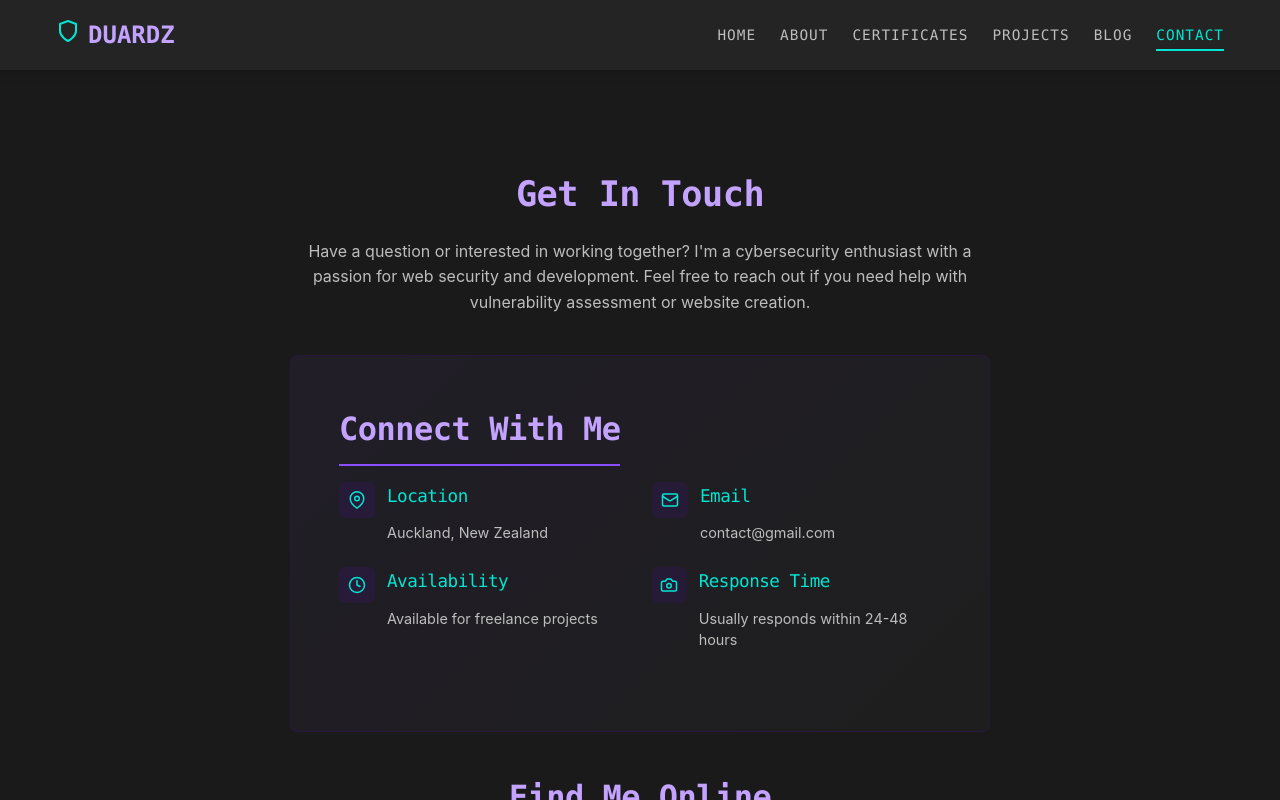
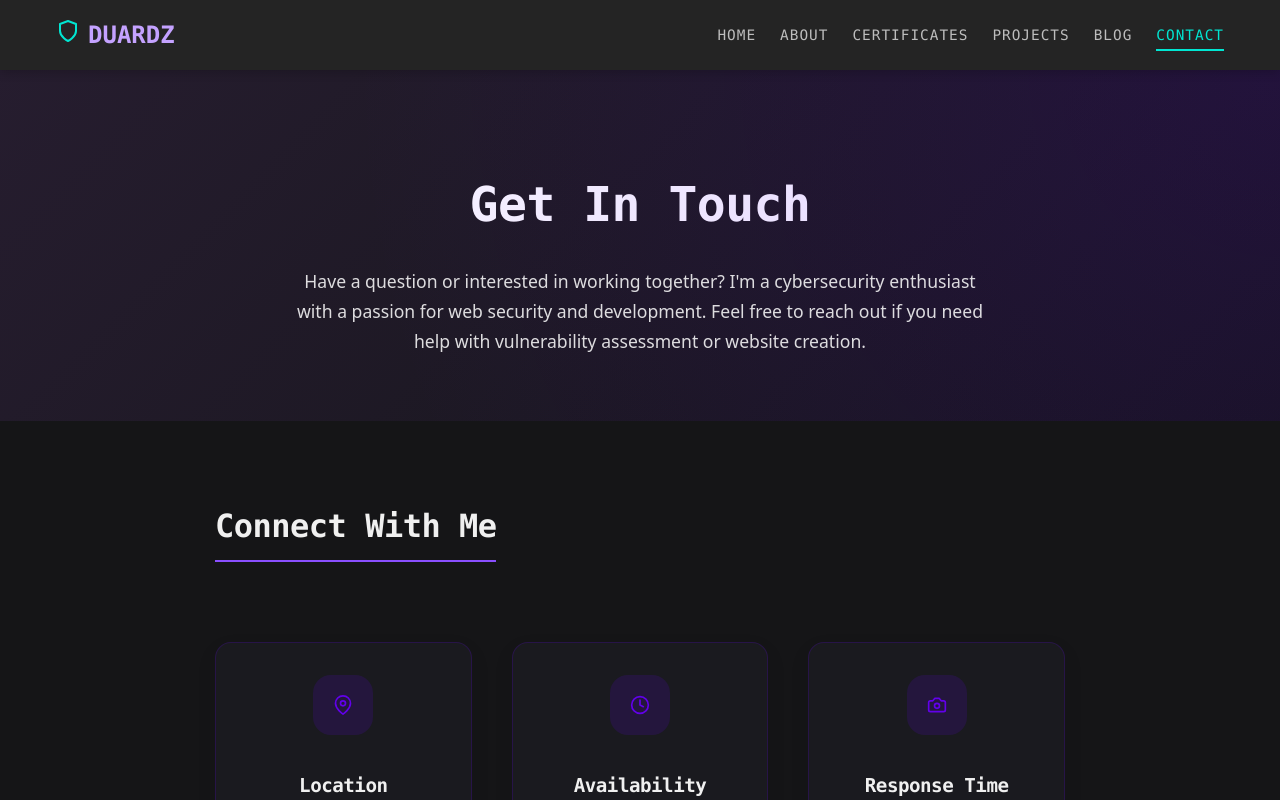
Before and after one commit to Duardz/Duardz, a SvelteKit app: page /contact in a window 1280 px wide. Built offline with nearby package versions, Linux system fonts and the light colour scheme.

Commit message:
Adjust layout and content for contact page

```diff
--- a/src/routes/contact/+page.svelte
+++ b/src/routes/contact/+page.svelte
@@ -1,8 +1,6 @@
 <!-- Contact Page (Without Form): src/routes/contact/+page.svelte -->
 <script>
-  import { onMount } from 'svelte';
-
-  // Social media profiles data - simplified
+  // Social media profiles data - simplified to just LinkedIn and GitHub
   const socialProfiles = [
     {
       name: "LinkedIn",
@@ -15,150 +13,72 @@
       icon: "github",
       url: "https://github.com/username",
       color: "#6e5494"
-    },
-    {
-      name: "Twitter",
-      icon: "twitter",
-      url: "https://twitter.com/username",
-      color: "#1DA1F2"
     }
   ];
 
-  // Contact info - simplified
+  // Contact info - simplified (removed email)
   const contactInfo = {
     location: "Auckland, New Zealand",
-    email: "contact@gmail.com",
     availability: "Available for freelance projects",
     response: "Usually responds within 24-48 hours"
   };
-
-  // Matrix canvas animation (simplified)
-  // @ts-ignore
-  let canvas;
-
-  onMount(() => {
-    // @ts-ignore
-    if (canvas) {
-      const ctx = canvas.getContext('2d');
-      canvas.width = canvas.clientWidth;
-      canvas.height = canvas.clientHeight;
-
-      const characters = "01".split("");
-      const fontSize = 12;
-      const columns = canvas.width / fontSize;
-
-      // @ts-ignore
-      const drops = [];
-      for (let i = 0; i < columns; i++) {
-        drops[i] = Math.floor(Math.random() * canvas.height / fontSize);
-      }
-
-      function draw() {
-        ctx.fillStyle = "rgba(18, 18, 18, 0.05)";
-        // @ts-ignore
-        ctx.fillRect(0, 0, canvas.width, canvas.height);
-
-        ctx.fillStyle = "#6200EA";
-        ctx.font = fontSize + "px monospace";
-
-        for (let i = 0; i < drops.length; i++) {
-          const text = characters[Math.floor(Math.random() * characters.length)];
-          // @ts-ignore
-          ctx.fillText(text, i * fontSize, drops[i] * fontSize);
-
-          // @ts-ignore
-          if (drops[i] * fontSize > canvas.height && Math.random() > 0.975) {
-            drops[i] = 0;
-          }
-
-          // @ts-ignore
-          drops[i]++;
-        }
-      }
-
-      setInterval(draw, 33);
-
-      // Resize handler
-      window.addEventListener('resize', () => {
-        // @ts-ignore
-        canvas.width = canvas.clientWidth;
-        // @ts-ignore
-        canvas.height = canvas.clientHeight;
-      });
-    }
-  });
 </script>
 
 <svelte:head>
   <title>Contact | CyberPortfolio</title>
+  <meta name="description" content="Get in touch with me for cybersecurity and web development services.">
 </svelte:head>
 
-<section class="section">
+<main class="page-wrapper">
+  <!-- Header Section -->
+  <section class="hero-section">
     <div class="container">
-    <div style="position: relative;">
-      <canvas
-        bind:this={canvas}
-        style="position: absolute; top: 0; left: 0; width: 100%; height: 100%; z-index: -1; opacity: 0.2;"
-      ></canvas>
-
-      <div style="position: relative; z-index: 1; padding: 2rem 0;">
       <h1 class="main-heading">Get In Touch</h1>
       <p class="intro-text">Have a question or interested in working together? I'm a cybersecurity enthusiast with a passion for web security and development. Feel free to reach out if you need help with vulnerability assessment or website creation.</p>
+    </div>
+  </section>
 
-        <div class="content-layout">
-          <!-- Contact Information -->
-          <div class="card contact-card">
-            <div class="card-content">
-              <h2>Connect With Me</h2>
+  <!-- Contact Info Section -->
+  <section class="contact-section">
+    <div class="container">
+      <div class="section-content">
+        <h2 class="section-heading">Connect With Me</h2>
 
         <div class="contact-info">
           <div class="contact-item">
-                  <span class="contact-icon">
-                    <svg xmlns="http://www.w3.org/2000/svg" width="18" height="18" viewBox="0 0 24 24" fill="none" stroke="currentColor" stroke-width="2" stroke-linecap="round" stroke-linejoin="round">
+            <div class="contact-icon">
+              <svg xmlns="http://www.w3.org/2000/svg" width="20" height="20" viewBox="0 0 24 24" fill="none" stroke="currentColor" stroke-width="2" stroke-linecap="round" stroke-linejoin="round">
                 <path d="M21 10c0 7-9 13-9 13s-9-6-9-13a9 9 0 0 1 18 0z"></path>
                 <circle cx="12" cy="10" r="3"></circle>
               </svg>
-                  </span>
-                  <div>
+            </div>
+            <div class="contact-details">
               <h3>Location</h3>
               <p>{contactInfo.location}</p>
             </div>
           </div>
 
           <div class="contact-item">
-                  <span class="contact-icon">
-                    <svg xmlns="http://www.w3.org/2000/svg" width="18" height="18" viewBox="0 0 24 24" fill="none" stroke="currentColor" stroke-width="2" stroke-linecap="round" stroke-linejoin="round">
-                      <rect x="2" y="4" width="20" height="16" rx="2"></rect>
-                      <path d="M22 7l-8.97 5.7a1.94 1.94 0 01-2.06 0L2 7"></path>
-                    </svg>
-                  </span>
-                  <div>
-                    <h3>Email</h3>
-                    <p>{contactInfo.email}</p>
-                  </div>
-                </div>
-
-                <div class="contact-item">
-                  <span class="contact-icon">
-                    <svg xmlns="http://www.w3.org/2000/svg" width="18" height="18" viewBox="0 0 24 24" fill="none" stroke="currentColor" stroke-width="2" stroke-linecap="round" stroke-linejoin="round">
+            <div class="contact-icon">
+              <svg xmlns="http://www.w3.org/2000/svg" width="20" height="20" viewBox="0 0 24 24" fill="none" stroke="currentColor" stroke-width="2" stroke-linecap="round" stroke-linejoin="round">
                 <path d="M12 22a10 10 0 1 0 0-20 10 10 0 0 0 0 20z"></path>
                 <path d="M12 6v6l4 2"></path>
               </svg>
-                  </span>
-                  <div>
+            </div>
+            <div class="contact-details">
               <h3>Availability</h3>
               <p>{contactInfo.availability}</p>
             </div>
           </div>
 
           <div class="contact-item">
-                  <span class="contact-icon">
-                    <svg xmlns="http://www.w3.org/2000/svg" width="18" height="18" viewBox="0 0 24 24" fill="none" stroke="currentColor" stroke-width="2" stroke-linecap="round" stroke-linejoin="round">
+            <div class="contact-icon">
+              <svg xmlns="http://www.w3.org/2000/svg" width="20" height="20" viewBox="0 0 24 24" fill="none" stroke="currentColor" stroke-width="2" stroke-linecap="round" stroke-linejoin="round">
                 <path d="M14.5 4h-5L7 7H4a2 2 0 0 0-2 2v9a2 2 0 0 0 2 2h16a2 2 0 0 0 2-2V9a2 2 0 0 0-2-2h-3l-2.5-3z"></path>
                 <circle cx="12" cy="13" r="3"></circle>
               </svg>
-                  </span>
-                  <div>
+            </div>
+            <div class="contact-details">
               <h3>Response Time</h3>
               <p>{contactInfo.response}</p>
             </div>
@@ -166,13 +86,16 @@
         </div>
       </div>
     </div>
+  </section>
 
-          <!-- Social Profiles Section - Simplified -->
-          <div class="social-section">
-            <h2>Find Me Online</h2>
+  <!-- Social Profiles Section -->
+  <section class="social-section">
+    <div class="container">
+      <div class="section-content">
+        <h2 class="section-heading">Find Me Online</h2>
         <div class="social-grid">
           {#each socialProfiles as profile}
-                <a href={profile.url} target="_blank" rel="noopener noreferrer" class="social-card">
+            <a href={profile.url} target="_blank" rel="noopener noreferrer" class="social-card" aria-label={`Connect on ${profile.name}`}>
               <span class="social-card-icon" style={`color: ${profile.color};`}>
                 {#if profile.icon === 'linkedin'}
                   <svg xmlns="http://www.w3.org/2000/svg" width="28" height="28" viewBox="0 0 24 24" fill="none" stroke="currentColor" stroke-width="2" stroke-linecap="round" stroke-linejoin="round">
@@ -184,10 +107,6 @@
                   <svg xmlns="http://www.w3.org/2000/svg" width="28" height="28" viewBox="0 0 24 24" fill="none" stroke="currentColor" stroke-width="2" stroke-linecap="round" stroke-linejoin="round">
                     <path d="M9 19c-5 1.5-5-2.5-7-3m14 6v-3.87a3.37 3.37 0 0 0-.94-2.61c3.14-.35 6.44-1.54 6.44-7A5.44 5.44 0 0 0 20 4.77 5.07 5.07 0 0 0 19.91 1S18.73.65 16 2.48a13.38 13.38 0 0 0-7 0C6.27.65 5.09 1 5.09 1A5.07 5.07 0 0 0 5 4.77a5.44 5.44 0 0 0-1.5 3.78c0 5.42 3.3 6.61 6.44 7A3.37 3.37 0 0 0 9 18.13V22"></path>
                   </svg>
-                    {:else if profile.icon === 'twitter'}
-                      <svg xmlns="http://www.w3.org/2000/svg" width="28" height="28" viewBox="0 0 24 24" fill="none" stroke="currentColor" stroke-width="2" stroke-linecap="round" stroke-linejoin="round">
-                        <path d="M23 3a10.9 10.9 0 0 1-3.14 1.53 4.48 4.48 0 0 0-7.86 3v1A10.66 10.66 0 0 1 3 4s-4 9 5 13a11.64 11.64 0 0 1-7 2c9 5 20 0 20-11.5a4.5 4.5 0 0 0-.08-.83A7.72 7.72 0 0 0 23 3z"></path>
-                      </svg>
                 {/if}
               </span>
               <span class="social-label">{profile.name}</span>
@@ -196,52 +115,55 @@
         </div>
       </div>
     </div>
-      </div>
-    </div>
-  </div>
   </section>
 
-<!-- Services section - Simplified and focused on actual services -->
-<section class="section" style="background-color: var(--dark-elevated); padding: 3rem 0;">
-  <div class="container" style="text-align: center;">
-    <h2>How I Can Help</h2>
-    <p style="max-width: 700px; margin: 0 auto 1.5rem auto;">As a cybersecurity enthusiast with web development skills, here are the services I currently offer:</p>
+  <!-- Services section -->
+  <section class="services-section">
+    <div class="container">
+      <h2 class="section-heading centered">How I Can Help</h2>
+      <p class="services-intro">As a cybersecurity enthusiast with web development skills, here are the services I currently offer:</p>
 
       <div class="services-grid">
-      <div class="card">
-        <div class="card-content">
-          <svg xmlns="http://www.w3.org/2000/svg" width="40" height="40" viewBox="0 0 24 24" fill="none" stroke="var(--secondary)" stroke-width="2" stroke-linecap="round" stroke-linejoin="round" style="margin-bottom: 1rem;">
+        <div class="service-card">
+          <div class="service-icon">
+            <svg xmlns="http://www.w3.org/2000/svg" width="40" height="40" viewBox="0 0 24 24" fill="none" stroke="currentColor" stroke-width="2" stroke-linecap="round" stroke-linejoin="round">
               <path d="M18 8h1a4 4 0 0 1 0 8h-1"></path>
               <path d="M2 8h16v9a4 4 0 0 1-4 4H6a4 4 0 0 1-4-4V8z"></path>
               <line x1="6" y1="1" x2="6" y2="4"></line>
               <line x1="10" y1="1" x2="10" y2="4"></line>
               <line x1="14" y1="1" x2="14" y2="4"></line>
             </svg>
+          </div>
+          <div class="service-content">
             <h3>Web Vulnerability Assessment</h3>
             <p>I can help identify security weaknesses in your website, perform basic penetration testing, and provide recommendations to improve your web security.</p>
           </div>
         </div>
 
-      <div class="card">
-        <div class="card-content">
-          <svg xmlns="http://www.w3.org/2000/svg" width="40" height="40" viewBox="0 0 24 24" fill="none" stroke="var(--secondary)" stroke-width="2" stroke-linecap="round" stroke-linejoin="round" style="margin-bottom: 1rem;">
+        <div class="service-card">
+          <div class="service-icon">
+            <svg xmlns="http://www.w3.org/2000/svg" width="40" height="40" viewBox="0 0 24 24" fill="none" stroke="currentColor" stroke-width="2" stroke-linecap="round" stroke-linejoin="round">
               <polygon points="12 2 2 7 12 12 22 7 12 2"></polygon>
               <polyline points="2 17 12 22 22 17"></polyline>
               <polyline points="2 12 12 17 22 12"></polyline>
             </svg>
+          </div>
+          <div class="service-content">
             <h3>Website Creation</h3>
             <p>Need a simple, secure website? I create responsive websites with modern frameworks like SvelteKit, focusing on both functionality and security best practices.</p>
           </div>
         </div>
 
-      <div class="card">
-        <div class="card-content">
-          <svg xmlns="http://www.w3.org/2000/svg" width="40" height="40" viewBox="0 0 24 24" fill="none" stroke="var(--secondary)" stroke-width="2" stroke-linecap="round" stroke-linejoin="round" style="margin-bottom: 1rem;">
+        <div class="service-card">
+          <div class="service-icon">
+            <svg xmlns="http://www.w3.org/2000/svg" width="40" height="40" viewBox="0 0 24 24" fill="none" stroke="currentColor" stroke-width="2" stroke-linecap="round" stroke-linejoin="round">
               <path d="M17 21v-2a4 4 0 0 0-4-4H5a4 4 0 0 0-4 4v2"></path>
               <circle cx="9" cy="7" r="4"></circle>
               <path d="M23 21v-2a4 4 0 0 0-3-3.87"></path>
               <path d="M16 3.13a4 4 0 0 1 0 7.75"></path>
             </svg>
+          </div>
+          <div class="service-content">
             <h3>Project Collaboration</h3>
             <p>Interested in collaborating on a cybersecurity or web development project? I'm always looking to learn and grow by working with others on interesting challenges.</p>
           </div>
@@ -249,187 +171,410 @@
       </div>
     </div>
   </section>
+</main>
 
 <style>
+  /* Base styles */
+  :global(body) {
+    background-color: #121212;
+    color: #f0f0f0;
+    margin: 0;
+    font-family: system-ui, -apple-system, BlinkMacSystemFont, 'Segoe UI', Roboto, Oxygen, Ubuntu, Cantarell, 'Open Sans', 'Helvetica Neue', sans-serif;
+  }
+
+  .page-wrapper {
+    overflow: hidden;
+  }
+
+  .container {
+    max-width: 1200px;
+    width: 90%;
+    margin: 0 auto;
+  }
+
+  .section-content {
+    max-width: 850px;
+    margin: 0 auto;
+  }
+
+  /* Hero Section */
+  .hero-section {
+    position: relative;
+    padding: 6rem 0 4rem;
+    background: linear-gradient(135deg, rgba(40, 30, 50, 0.9) 0%, rgba(20, 20, 25, 0.95) 100%);
+    overflow: hidden;
+  }
+
+  .hero-section::before {
+    content: '';
+    position: absolute;
+    top: 0;
+    right: 0;
+    width: 100%;
+    height: 100%;
+    background: radial-gradient(circle at top right, rgba(98, 0, 234, 0.15), transparent 70%);
+  }
+
+  /* Typography */
   .main-heading {
+    position: relative;
     text-align: center;
-    margin-bottom: 1rem;
-    font-size: 2.2rem;
+    margin-bottom: 1.5rem;
+    font-size: 3rem;
+    font-weight: 700;
+    background: linear-gradient(120deg, #fff, #e0d0ff);
+    -webkit-background-clip: text;
+    -webkit-text-fill-color: transparent;
+    background-clip: text;
+    letter-spacing: -0.5px;
+  }
+
+  .section-heading {
+    font-size: 2rem;
+    margin-bottom: 2rem;
+    font-weight: 600;
+    color: #f0f0f0;
+    text-align: center;
   }
 
   .intro-text {
+    position: relative;
     text-align: center;
-    margin-bottom: 2.5rem;
+    margin-bottom: 0;
     max-width: 700px;
     margin-left: auto;
     margin-right: auto;
-    line-height: 1.6;
+    line-height: 1.7;
+    font-size: 1.1rem;
+    color: rgba(255, 255, 255, 0.85);
   }
 
-  .content-layout {
-    display: flex;
-    flex-direction: column;
-    gap: 2.5rem;
-    max-width: 800px;
-    margin: 0 auto;
-  }
-
-  .contact-card {
-    max-width: 700px;
-    margin: 0 auto;
-    background-color: rgba(255, 255, 255, 0.02);
-    border: 1px solid rgba(98, 0, 234, 0.15);
-    border-radius: 8px;
-  }
-
-  .card-content {
-    padding: 1.5rem;
+  /* Contact Section */
+  .contact-section {
+    padding: 5rem 0;
+    position: relative;
+    background-color: rgba(25, 25, 30, 0.4);
   }
 
   .contact-info {
     display: grid;
-    grid-template-columns: 1fr 1fr;
-    gap: 1.5rem;
+    grid-template-columns: repeat(3, 1fr);
+    gap: 2.5rem;
+    margin-top: 3rem;
   }
 
   .contact-item {
     display: flex;
-    align-items: flex-start;
-    gap: 0.75rem;
+    flex-direction: column;
+    align-items: center;
+    text-align: center;
+    padding: 2rem;
+    background-color: rgba(30, 30, 38, 0.6);
+    border-radius: 16px;
+    border: 1px solid rgba(98, 0, 234, 0.2);
+    transition: transform 0.3s ease, box-shadow 0.3s ease;
+    box-shadow: 0 8px 20px rgba(0, 0, 0, 0.08);
+  }
+
+  .contact-item:hover {
+    transform: translateY(-8px);
+    box-shadow: 0 12px 28px rgba(0, 0, 0, 0.15);
   }
 
   .contact-icon {
     display: flex;
     align-items: center;
     justify-content: center;
-    width: 36px;
-    height: 36px;
-    background-color: rgba(98, 0, 234, 0.1);
-    border-radius: 6px;
-    color: var(--secondary, #6200EA);
+    width: 60px;
+    height: 60px;
+    background-color: rgba(98, 0, 234, 0.15);
+    border-radius: 30%;
+    color: #6200EA;
+    margin-bottom: 1.5rem;
+    transition: transform 0.3s ease, background-color 0.3s ease;
   }
 
-  .contact-item h3 {
-    font-size: 1rem;
-    margin: 0 0 0.2rem 0;
-    font-weight: 500;
+  .contact-item:hover .contact-icon {
+    transform: scale(1.1);
+    background-color: rgba(98, 0, 234, 0.2);
   }
 
-  .contact-item p {
-    margin: 0;
-    font-size: 0.95rem;
+  .contact-details h3 {
+    font-size: 1.2rem;
+    margin: 0 0 0.5rem 0;
+    font-weight: 600;
+    color: #f0f0f0;
   }
 
-  .social-section {
-    text-align: center;
+  .contact-details p {
+    margin: 0;
+    font-size: 1rem;
+    color: rgba(255, 255, 255, 0.8);
+    line-height: 1.5;
   }
 
-  .social-section h2 {
-    margin-bottom: 1.5rem;
+  /* Social Section */
+  .social-section {
+    padding: 5rem 0;
+    background-color: rgba(20, 20, 25, 0.6);
+    position: relative;
+    overflow: hidden;
+  }
+
+  .social-section::before {
+    content: '';
+    position: absolute;
+    bottom: 0;
+    left: 0;
+    width: 100%;
+    height: 100%;
+    background: radial-gradient(circle at bottom left, rgba(98, 0, 234, 0.1), transparent 60%);
+    z-index: 0;
   }
 
   .social-grid {
     display: grid;
-    grid-template-columns: repeat(3, 1fr);
-    gap: 1rem;
-    max-width: 600px;
-    margin: 0 auto;
+    grid-template-columns: repeat(2, 1fr);
+    gap: 2rem;
+    max-width: 500px;
+    margin: 3rem auto 0;
+    position: relative;
+    z-index: 1;
   }
 
   .social-card {
     display: flex;
     flex-direction: column;
     align-items: center;
-    padding: 1.25rem;
-    background-color: rgba(255, 255, 255, 0.02);
-    border: 1px solid rgba(98, 0, 234, 0.15);
-    border-radius: 8px;
-    transition: transform 0.2s, background-color 0.2s;
+    padding: 2rem;
+    background-color: rgba(30, 30, 38, 0.6);
+    border: 1px solid rgba(98, 0, 234, 0.2);
+    border-radius: 16px;
+    box-shadow: 0 8px 20px rgba(0, 0, 0, 0.1);
+    transition: transform 0.3s ease, box-shadow 0.3s ease;
     text-decoration: none;
     color: inherit;
+    backdrop-filter: blur(8px);
+    -webkit-backdrop-filter: blur(8px);
   }
 
   .social-card:hover {
-    transform: translateY(-3px);
-    background-color: rgba(255, 255, 255, 0.04);
+    transform: translateY(-8px);
+    background-color: rgba(40, 40, 50, 0.7);
+    box-shadow: 0 12px 28px rgba(0, 0, 0, 0.15);
   }
 
   .social-card-icon {
-    margin-bottom: 0.5rem;
+    margin-bottom: 1.5rem;
+    transition: transform 0.3s ease;
+    font-size: 2rem;
+  }
+
+  .social-card:hover .social-card-icon {
+    transform: scale(1.2);
   }
 
   .social-label {
-    font-size: 0.95rem;
+    font-size: 1.2rem;
+    font-weight: 500;
+    color: rgba(255, 255, 255, 0.9);
+  }
+
+  /* Services Section */
+  .services-section {
+    padding: 6rem 0;
+    background-color: rgba(25, 25, 30, 0.95);
+    position: relative;
+    overflow: hidden;
+  }
+
+  .services-section::before {
+    content: '';
+    position: absolute;
+    top: 0;
+    right: 0;
+    width: 100%;
+    height: 100%;
+    background: radial-gradient(circle at top right, rgba(98, 0, 234, 0.1), transparent 60%);
+    z-index: 0;
+  }
+
+  .services-intro {
+    position: relative;
+    max-width: 700px;
+    margin: 0 auto 4rem;
+    text-align: center;
+    color: rgba(255, 255, 255, 0.8);
+    font-size: 1.1rem;
+    line-height: 1.7;
+    z-index: 1;
   }
 
   .services-grid {
+    position: relative;
     display: grid;
     grid-template-columns: repeat(3, 1fr);
-    gap: 1.25rem;
-    max-width: 900px;
+    gap: 2.5rem;
+    max-width: 1200px;
     margin: 0 auto;
+    z-index: 1;
   }
 
-  .card {
-    background-color: rgba(255, 255, 255, 0.02);
-    border: 1px solid rgba(98, 0, 234, 0.15);
-    border-radius: 8px;
-    transition: transform 0.2s;
+  .service-card {
+    background-color: rgba(30, 30, 38, 0.6);
+    border: 1px solid rgba(98, 0, 234, 0.2);
+    border-radius: 16px;
+    padding: 2.5rem 2rem;
+    display: flex;
+    flex-direction: column;
+    align-items: center;
+    text-align: center;
+    transition: transform 0.3s ease, box-shadow 0.3s ease;
+    box-shadow: 0 8px 20px rgba(0, 0, 0, 0.1);
   }
 
-  .card:hover {
-    transform: translateY(-3px);
+  .service-card:hover {
+    transform: translateY(-10px);
+    box-shadow: 0 16px 32px rgba(0, 0, 0, 0.15);
   }
 
-  .card h3 {
-    font-size: 1.1rem;
-    margin-top: 0;
-    margin-bottom: 0.75rem;
+  .service-icon {
+    display: flex;
+    align-items: center;
+    justify-content: center;
+    width: 80px;
+    height: 80px;
+    background-color: rgba(98, 0, 234, 0.15);
+    border-radius: 50%;
+    margin-bottom: 2rem;
+    color: #6200EA;
+    transition: transform 0.3s ease, background-color 0.3s ease;
   }
 
-  .card p {
+  .service-card:hover .service-icon {
+    transform: scale(1.1);
+    background-color: rgba(98, 0, 234, 0.25);
+  }
+
+  .service-content h3 {
+    font-size: 1.4rem;
+    margin-top: 0;
+    margin-bottom: 1rem;
+    font-weight: 600;
+    color: #f0f0f0;
+  }
+
+  .service-content p {
     margin: 0;
-    font-size: 0.9rem;
-    line-height: 1.5;
+    font-size: 1rem;
+    line-height: 1.6;
+    color: rgba(255, 255, 255, 0.75);
   }
 
   /* Responsive adjustments */
+  @media (max-width: 1024px) {
+    .services-grid {
+      gap: 2rem;
+    }
+
+    .main-heading {
+      font-size: 2.5rem;
+    }
+  }
+
   @media (max-width: 900px) {
     .services-grid {
       grid-template-columns: repeat(2, 1fr);
-      max-width: 650px;
+      max-width: 700px;
     }
   }
 
   @media (max-width: 768px) {
-    .contact-info {
-      grid-template-columns: 1fr;
-      gap: 1.25rem;
+    .hero-section {
+      padding: 4rem 0 3rem;
     }
 
-    .social-grid {
-      grid-template-columns: repeat(3, 1fr);
-      max-width: 100%;
+    .contact-section,
+    .social-section,
+    .services-section {
+      padding: 4rem 0;
     }
 
+    .contact-info {
+      grid-template-columns: 1fr 1fr;
+      gap: 1.5rem;
+    }
+
+    .main-heading {
+      font-size: 2.2rem;
+    }
+
+    .section-heading {
+      font-size: 1.8rem;
+    }
+
+    .contact-item,
+    .social-card,
+    .service-card {
+      padding: 1.75rem;
+    }
+
+    .service-icon {
+      width: 70px;
+      height: 70px;
+    }
+  }
+
+  @media (max-width: 600px) {
+    .contact-info,
     .services-grid {
       grid-template-columns: 1fr;
       max-width: 450px;
     }
 
     .main-heading {
-      font-size: 1.8rem;
+      font-size: 2rem;
+    }
+
+    .intro-text {
+      font-size: 1rem;
+    }
+
+    .social-grid {
+      grid-template-columns: 1fr;
+      gap: 1.5rem;
     }
   }
 
-  @media (max-width: 500px) {
-    .social-grid {
-      grid-template-columns: repeat(2, 1fr);
-      gap: 0.75rem;
+  @media (max-width: 480px) {
+    .hero-section {
+      padding: 3rem 0 2rem;
     }
 
-    .card-content {
-      padding: 1.25rem;
+    .contact-section,
+    .social-section,
+    .services-section {
+      padding: 3rem 0;
+    }
+
+    .main-heading {
+      font-size: 1.8rem;
+    }
+
+    .section-heading {
+      font-size: 1.6rem;
+    }
+
+    .contact-item,
+    .social-card,
+    .service-card {
+      padding: 1.5rem;
+    }
+
+    .service-icon {
+      width: 60px;
+      height: 60px;
+      margin-bottom: 1.5rem;
     }
   }
 </style>
```
Lines whose indentation alone changed are shown as unchanged.
